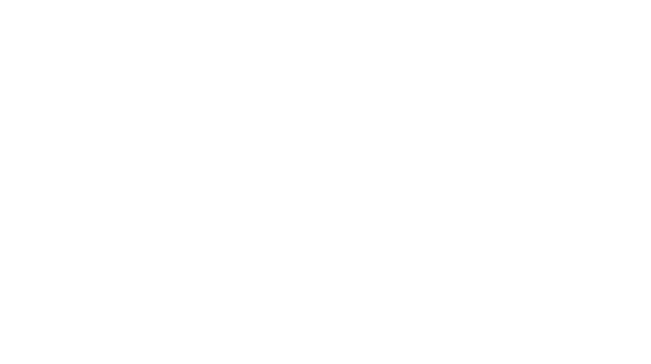
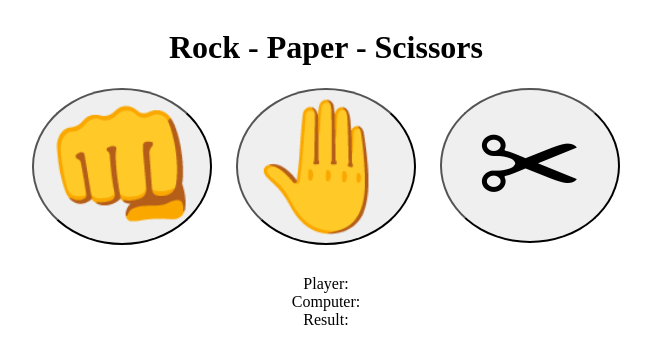
Before and after one commit to belenmoh/rock-paper-scissors, a plain HTML site: page index.html in a window 1280 px wide. Shown: the whole page, without its empty margins (314-965 px from the left). Drawn offline with Linux system fonts and the light colour scheme.

Commit message:
added buttons and styled them

```diff
--- a/index.html
+++ b/index.html
@@ -2,10 +2,20 @@
 <html lang="en">
 <head>
     <meta charset="UTF-8">
-    <meta name="viewport" content="width=device-width, initial-scale=1.0">
+    <meta name="viewport" content="width=device-width>, initial-scale=1.0">
     <title>Document</title>
+    <link rel="stylesheet" href="styles/style.css">
 </head>
 <body>
-
+    <h1>Rock - Paper - Scissors</h1>
+    <div class="options">
+        <button>👊</button>
+        <button>🤚</button>
+        <button>✂</button>
+    </div>
+    <div class="playerdisplay">Player: </div>
+    <div class="computerdisplay">Computer: </div>
+    <div class="result">Result: </div>
+    <script>src="script.js"</script>
 </body>
 </html>
--- a/styles/style.css
+++ b/styles/style.css
@@ -0,0 +1,23 @@
+body{
+    display:flex;
+    flex-direction: column;
+    align-items: center;
+
+}
+h1{
+    font-family: 3.5rem;
+}
+.options{
+    margin-bottom: 30px;
+}
+.options button{
+    font-size: 8rem;
+    min-width: 180px;
+    margin: 0 10px;
+    border-radius: 50%;
+    cursor: pointer;
+    transition: background-color 0.25s ease;
+}
+.options button:hover{
+    background-color: burlywood;
+}
```
